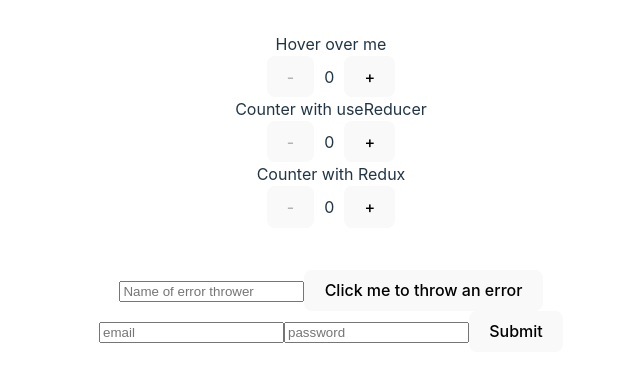
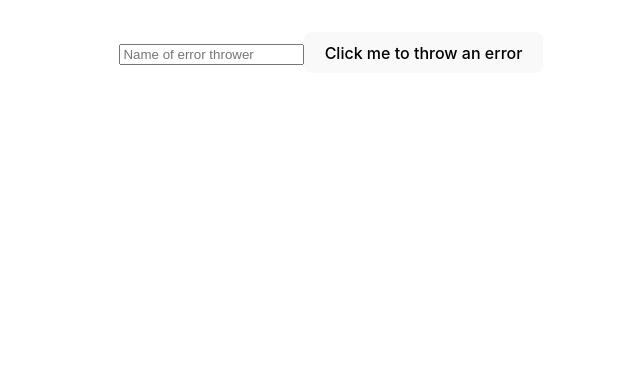
Before and after one commit to ssxv/react-concepts, a React (Vite) app: page / in a window 1280 px wide. Shown: the top 382 px of the page, without its empty margins (309-949 px from the left). Built offline with nearby package versions, Linux system fonts and the light colour scheme.

Commit message:
type correction

```diff
--- a/src/App.tsx
+++ b/src/App.tsx
@@ -1,36 +1,23 @@
-import { useState, createContext } from 'react';
+import { useState, createContext, Dispatch, SetStateAction } from 'react';
 import './App.css';
 import ErrorBoundary from './catch-error/ErrorBoundary';
 import ErrorThrowingComponenet from './catch-error/ErrorThrowingComponent';
-import Login from './form/Login';
-import Tooltip from './pure-functions/Tooltip';
-import Counter from './useState/Counter';
-import Rating from './array-of-elements/Rating';
-import CounterWithUseReducer from './useReducer/CounterWithUseReducer';
-import CounterWithRedux from './redux/CounterWithRedux';
 
-export const MyContext = createContext({});
+export interface IMyContext {
+  name: string;
+  setName: Dispatch<SetStateAction<string>>;
+}
+
+export const MyContext = createContext<IMyContext>({ name: '', setName: () => { } });
 
 function App() {
   const [name, setName] = useState('');
 
   return (
     <MyContext.Provider value={{ name, setName }}>
-      <Tooltip />
-
-      <Counter />
-
-      <CounterWithUseReducer />
-
-      <CounterWithRedux />
-
-      <Rating />
-
       <ErrorBoundary>
         <ErrorThrowingComponenet />
       </ErrorBoundary>
-
-      <Login />
     </MyContext.Provider>
   );
 }
--- a/src/catch-error/ErrorBoundary.tsx
+++ b/src/catch-error/ErrorBoundary.tsx
@@ -1,13 +1,15 @@
-import { useState, useEffect } from 'react';
+import { useState, useEffect, ReactElement } from 'react';
 
-const ErrorBoundary = ({ children }: any) => {
+interface IProps {
+  children: ReactElement | Element;
+}
+
+const ErrorBoundary = ({ children }: IProps) => {
   const [hasError, setHasError] = useState('');
 
   useEffect(() => {
-    const errorHandler = (error: any) => {
-      // Update state to indicate that an error has occurred
+    const errorHandler = (error: ErrorEvent) => {
       setHasError(error.message);
-      // Log the error to an error reporting service
       console.error('Error occurred:', error);
     };
 
@@ -20,12 +22,10 @@ const ErrorBoundary = ({ children }: any) => {
     };
   }, []);
 
-  // If an error occurred, render a fallback UI
   if (hasError) {
     return <div>{hasError}</div>;
   }
 
-  // Otherwise, render the child components
   return <>{children}</>;
 };
 
--- a/src/catch-error/ErrorThrowingComponent.tsx
+++ b/src/catch-error/ErrorThrowingComponent.tsx
@@ -1,22 +1,22 @@
 import { useContext } from 'react';
 import { MyContext } from '../App';
 
-const ErrorThrowingComponenet = () => {
-  const myContext: any = useContext(MyContext);
+const ErrorThrowingComponenet: React.FC = () => {
+  const { name, setName } = useContext(MyContext);
 
   return (
     <div>
       <input
         type="text"
-        value={myContext.name}
+        value={name}
         placeholder="Name of error thrower"
         onChange={(e) => {
-          myContext.setName(e.target.value);
+          setName(e.target.value);
         }}
       />
       <button
         onClick={() => {
-          throw new Error(`Error thrown by ${myContext.name}`);
+          throw new Error(`Error thrown by ${name}`);
         }}
       >
         Click me to throw an error
--- a/src/redux/CounterWithRedux.tsx
+++ b/src/redux/CounterWithRedux.tsx
@@ -6,7 +6,7 @@ import { IAppState } from './store';
 // Define component props and Redux state props
 type Props = ConnectedProps<typeof connector>;
 
-const CounterWithRedux: React.FC<Props> = ({ count, increment, decrement }) => {
+const Counter: React.FC<Props> = ({ count, increment, decrement }) => {
   return (
     <div>
       <div>Counter with Redux</div>
@@ -34,5 +34,5 @@ const mapDispatchToProps = {
 
 // Connect component to Redux store
 const connector = connect(mapStateToProps, mapDispatchToProps);
-
-export default connector(CounterWithRedux);
+const CounterWithRedux = connector(Counter);
+export default CounterWithRedux;
--- a/src/redux/store.ts
+++ b/src/redux/store.ts
@@ -4,6 +4,7 @@ import counterReducer, { ICounterState } from './counterReducer';
 export interface IAppState {
   counter: ICounterState;
 }
+
 const rootReducer = combineReducers({
   counter: counterReducer,
 });
```
